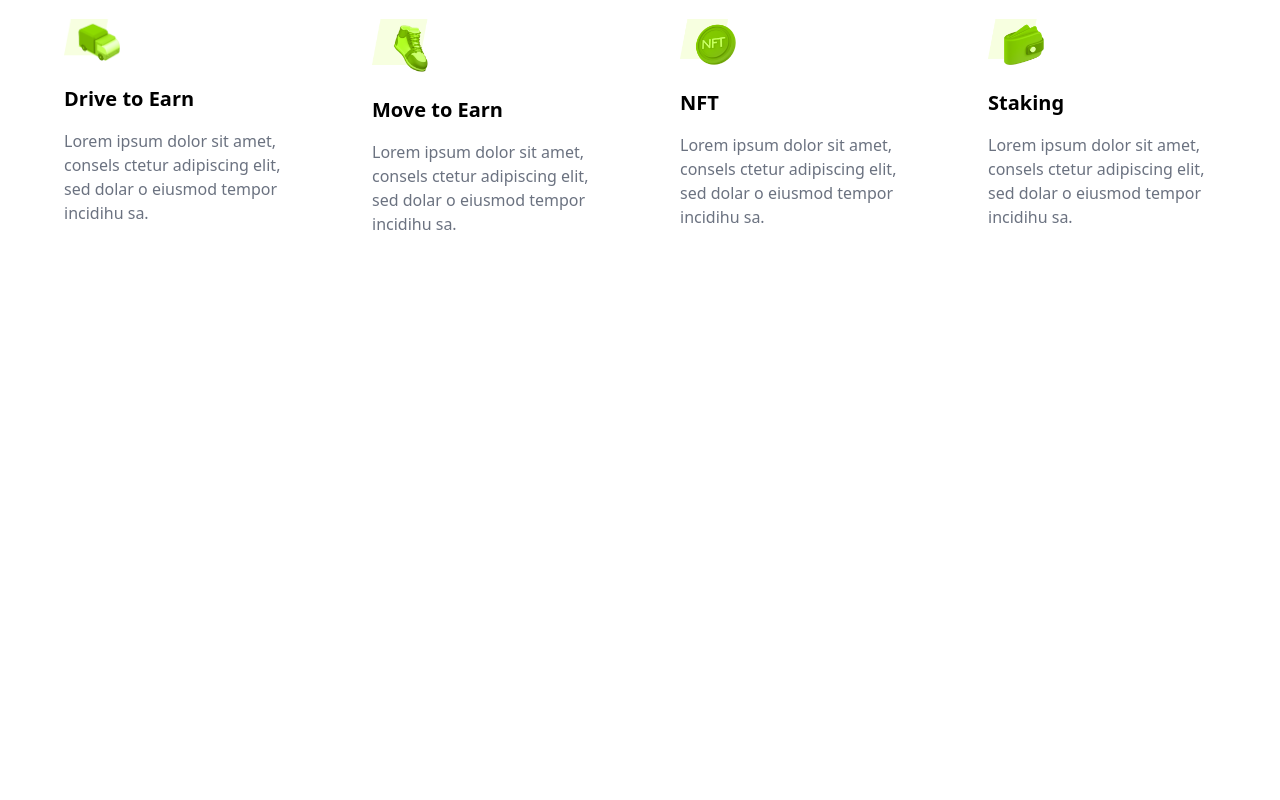
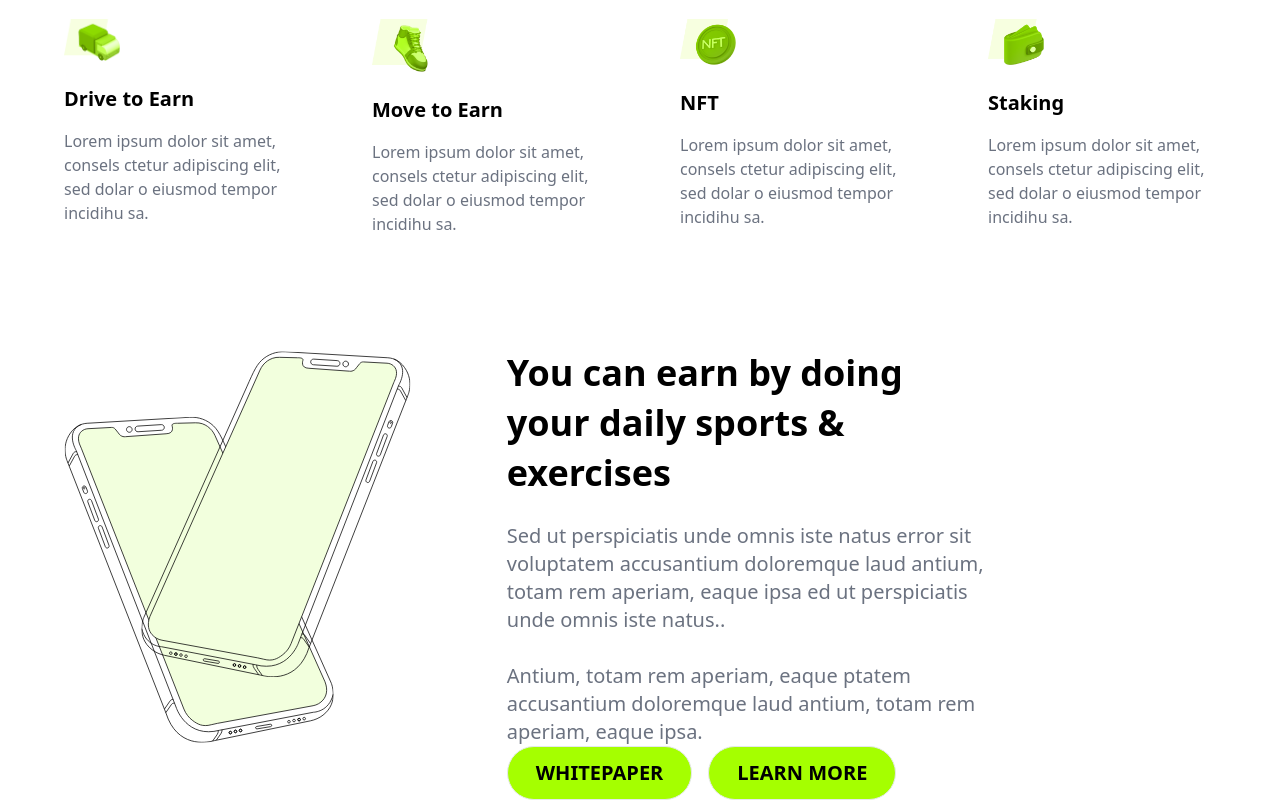
Before and after one commit to anita-brown/react_pushfit_ui, a React (Create React App) app: page / in a window 1280 px wide. Shown: the part 1035-1835 px from the top of the page. Before the commit the page ends 1271 px from the top, so only its background shows below. Built offline with nearby package versions, Linux system fonts and the light colour scheme.

Commit message:
chore: bannertwo completed

```diff
--- /dev/null
+++ b/src/components/banner/BannerThree.tsx
@@ -0,0 +1,11 @@
+import React from 'react'
+
+const BannerThree = () => {
+  return (
+    <div>
+
+    </div>
+  )
+}
+
+export default BannerThree
--- a/src/components/banner/BannerTwo.tsx
+++ b/src/components/banner/BannerTwo.tsx
@@ -1,11 +1,27 @@
-import React from 'react'
+import React from "react";
+import phone from "../../assets/phone.svg";
 
 const BannerTwo = () => {
   return (
-    <div>
-
-    </div>
-  )
-}
+    <section className="flex mt-28 gap-24">
+      <div>
+        <img className="w-[800px]" src={phone} alt="" />
+      </div>
+      <div className="flex flex-col justify-evenly">
+        <div className="">
+          <h1 className="font-bold text-4xl leading-[50px] w-[65%] mb-6">You can earn by doing your daily sports & exercises</h1>
+          <p className="w-[68%] text-xl text-gray-500">
+            Sed ut perspiciatis unde omnis iste natus error sit voluptatem accusantium doloremque laud antium, totam rem aperiam, eaque ipsa ed ut perspiciatis unde omnis iste natus.. <br /> <br /> Antium, totam rem aperiam, eaque ptatem accusantium
+            doloremque laud antium, totam rem aperiam, eaque ipsa.
+          </p>
+        </div>
+        <div className="flex gap-4">
+          <button className="flex items-center gap-2 border px-7 py-3 rounded-full text-xl uppercase font-bold bg-[#A5FF00]">Whitepaper</button>
+          <button className="flex items-center gap-2 border px-7 py-3 rounded-full text-xl uppercase font-bold bg-[#A5FF00]">Learn More</button>
+        </div>
+      </div>
+    </section>
+  );
+};
 
 export default BannerTwo;
```
Also changed, not shown: src/assets/phone.svg (added).
